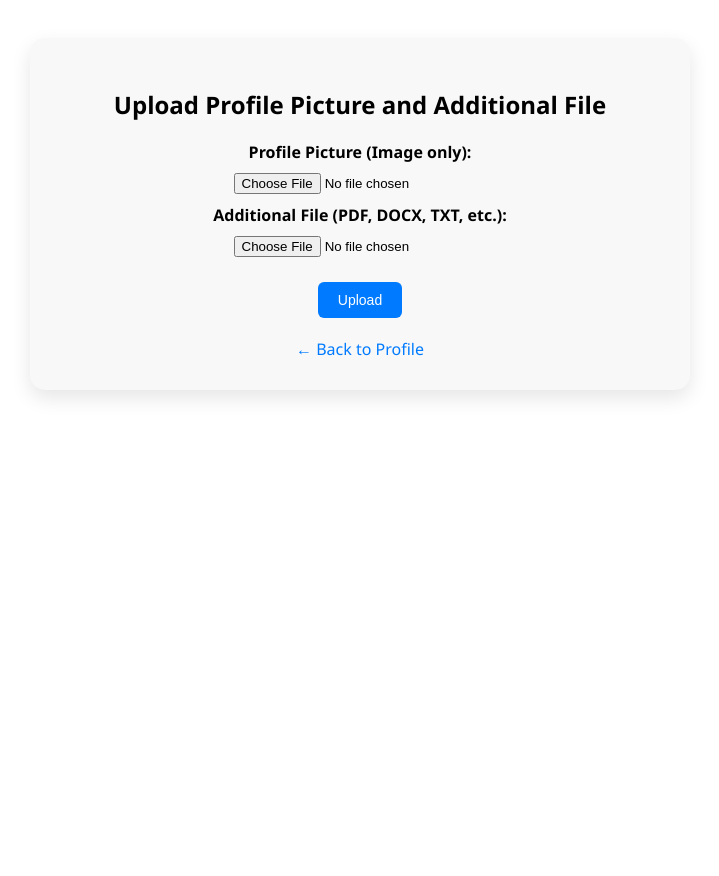
After one commit to AjAjish/Django, a Django app: page /upload_profile_picture/00000000-0000-0000-0000-000000000001/ in a window 1280 px wide. The commit adds this page. Shown: the whole page, without its empty margins (280-999 px from the left). Run offline with Django 5.2, Linux system fonts and the light colour scheme; tables that the repository leaves empty hold one stand-in row (values such as "Sample post").

Commit message:
Working on add profile pic

```diff
--- /dev/null
+++ b/myapp/templates/upload_profile_picture.html
@@ -0,0 +1,95 @@
+<!DOCTYPE html>
+<html lang="en">
+<head>
+  <meta charset="UTF-8" />
+  <meta name="viewport" content="width=device-width, initial-scale=1.0"/>
+  <title>Upload Files</title>
+  <style>
+    body {
+      font-family: "Segoe UI", sans-serif;
+      background-color: #ffffff;
+      color: #000000;
+      display: flex;
+      justify-content: center;
+      align-items: start;
+      min-height: 100vh;
+      padding: 30px;
+    }
+
+    .container {
+      background-color: #f8f8f8;
+      border-radius: 15px;
+      padding: 30px;
+      width: 100%;
+      max-width: 600px;
+      box-shadow: 0 8px 20px rgba(0, 0, 0, 0.1);
+      text-align: center;
+    }
+
+    h2 {
+      margin-bottom: 20px;
+      color: #000000;
+    }
+
+    form {
+      display: flex;
+      flex-direction: column;
+      align-items: center;
+    }
+
+    input[type="file"] {
+      margin: 10px 0;
+    }
+
+    .btn {
+      padding: 10px 20px;
+      font-size: 14px;
+      border: none;
+      border-radius: 6px;
+      cursor: pointer;
+      text-decoration: none;
+      color: #ffffff;
+      background-color: #007bff;
+      transition: background 0.3s;
+      margin-top: 15px;
+    }
+
+    .btn:hover {
+      background-color: #0056b3;
+    }
+
+    .back-link {
+      margin-top: 20px;
+      display: inline-block;
+      color: #007bff;
+      text-decoration: none;
+    }
+
+    .back-link:hover {
+      text-decoration: underline;
+    }
+  </style>
+</head>
+<body>
+  <div class="container">
+    <h2>Upload Profile Picture and Additional File</h2>
+
+    <form method="POST" enctype="multipart/form-data" action="{% url 'upload_profile_picture' user.user_id %}">
+      {% csrf_token %}
+
+      <!-- Profile Picture Input -->
+      <label><strong>Profile Picture (Image only):</strong></label>
+      <input type="file" name="profile_picture" accept="image/*" required />
+
+      <!-- Additional File Input -->
+      <label><strong>Additional File (PDF, DOCX, TXT, etc.):</strong></label>
+      <input type="file" name="additional_file" accept=".pdf,.doc,.docx,.txt,.xlsx"  />
+
+      <!-- Submit Button -->
+      <button type="submit" class="btn">Upload</button>
+    </form>
+
+    <a href="{% url 'profile_view' user.user_id %}" class="back-link">← Back to Profile</a>
+  </div>
+</body>
+</html>
--- a/myapp/urls.py
+++ b/myapp/urls.py
@@ -9,7 +9,7 @@ urlpatterns = [
     path('send_welcome_email/<uuid:user_id>/', views.send_welcome_email, name='send_welcome_email'),
     path('list_form_data/',views.list_form_data,name='list_form_data'),
     path('search_by_admin/', views.search_by_admin, name='search_by_admin'),
-    path('serach_by_user/', views.search_by_user, name='search_by_user'),
+    path('search_by_user/', views.search_by_user, name='search_by_user'),
     path('logout/', views.logout, name='logout'),
     path('view_form_data/', views.view_form_data, name='view_form_data'),
     path('add_form_data/',views.add_form_data,name='add_form_data'),
@@ -18,4 +18,5 @@ urlpatterns = [
     path('forgot_password/',views.forgot_password,name='forgot_password'),
     path('profile_view/<uuid:user_id>/', views.profile_view, name='profile_view'),
     path('profile_logout/<uuid:user_id>/', views.profile_logout, name='profile_logout'),
+    path('upload_profile_picture/<uuid:user_id>/', views.upload_profile_picture, name='upload_profile_picture'),
 ]
--- a/myapp/views.py
+++ b/myapp/views.py
@@ -254,3 +254,25 @@ def send_forgot_password_email(request,user_id):
 def profile_view(request,user_id):
     user = FormData.objects.get(user_id=user_id)
     return render(request, 'profile_view.html', {'user': user})
+
+def upload_profile_picture(request,user_id):
+    user = get_object_or_404(FormData, user_id=user_id)
+    if request.method == 'POST':
+        profile_picture = request.FILES.get('profile_picture')
+        if not profile_picture:
+            return render(request, 'upload_profile_picture.html', {'user': user, 'error': 'Profile picture is required.'})
+        if profile_picture.size > 2 * 1024 * 1024:
+            return render(request, 'upload_profile_picture.html', {'user': user, 'error': 'Profile picture must be within 2MB.'})
+        additional_file = request.FILES.get('additional_file',None)
+
+        FormDataDetails.objects.update_or_create(
+            user_id=user,
+            defaults={
+                'images': profile_picture,
+                'files': additional_file
+            }
+        )
+        messages.success(request, 'Profile picture updated successfully.')
+        return redirect('profile_view', user_id=user.user_id)
+
+    return render(request, 'upload_profile_picture.html', {'user': user})
```
Also changed, not shown: myapp/templates/profile_view.html (+28 -4 lines).
